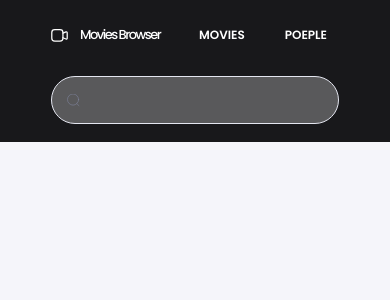
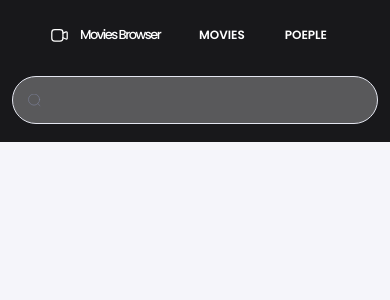
Before and after one commit to danielnowrot/movies-browser, a React (Create React App) app: page / in a window 390 px wide. Shown: the top 300 px of the page. Built offline with nearby package versions, Linux system fonts and the light colour scheme; no server answers.

Commit message:
used 100% width search bar for mobiles

```diff
--- a/src/Routes/Root/styled.js
+++ b/src/Routes/Root/styled.js
@@ -98,6 +98,7 @@ export const StyledNavLink = styled(NavLink)`
 
 export const StyledSearch = styled.div`
     position: relative;
+    max-width: 100%;
 `;
 
 export const StyledInput = styled.input`
@@ -109,7 +110,7 @@ export const StyledInput = styled.input`
     padding-right: 16px;
 
     @media (max-width: ${({ theme }) => theme.breakpoints.topBar.mediaSizeS}px) {
-    width: 288px;
+    max-width: 100%;
     padding-left: 40px;
     }
 `;
```
